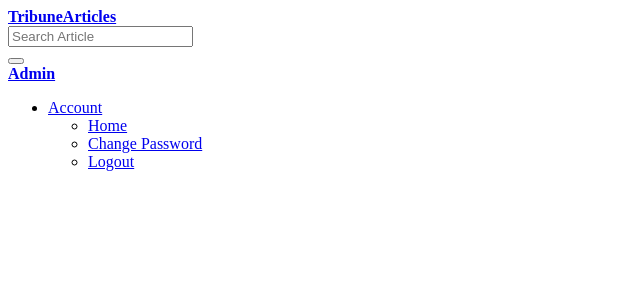
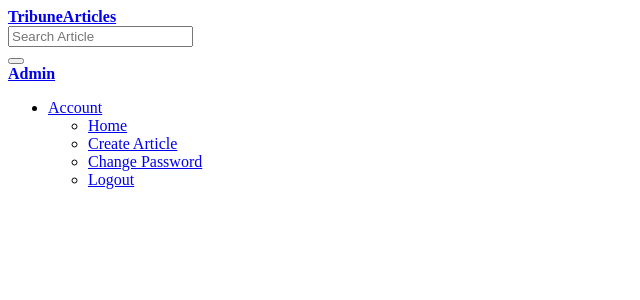
Before and after one commit to nazarena254/Django-Forms, a Django app: template news/templates/navbar.html in a window 1280 px wide. Shown: the top 300 px of the page, without its empty margins (0-640 px from the left). Run offline with Django 3.2, Linux system fonts and the light colour scheme; the template is opened without the code that fills it, so the values that code supplies are empty; the visitor is signed in with stand-in values (Sample User, id 1); parts of the project's set-up code (start-up, migrations or seed data) failed here and were passed over; some libraries are stand-ins or nearby versions.

Commit message:
add new article link to the navbar

```diff
--- a/news/templates/navbar.html
+++ b/news/templates/navbar.html
@@ -44,6 +44,9 @@
                                 <a href="{%url 'newsToday'%}">Home</a>
                             </li>
                             <li>
+                                <a href="{% url 'new-article' %}">Create Article</a>
+                            </li>
+                            <li>
                                 <a href="/accounts/password/change">Change Password</a>
                             </li>
                             <li>
```
